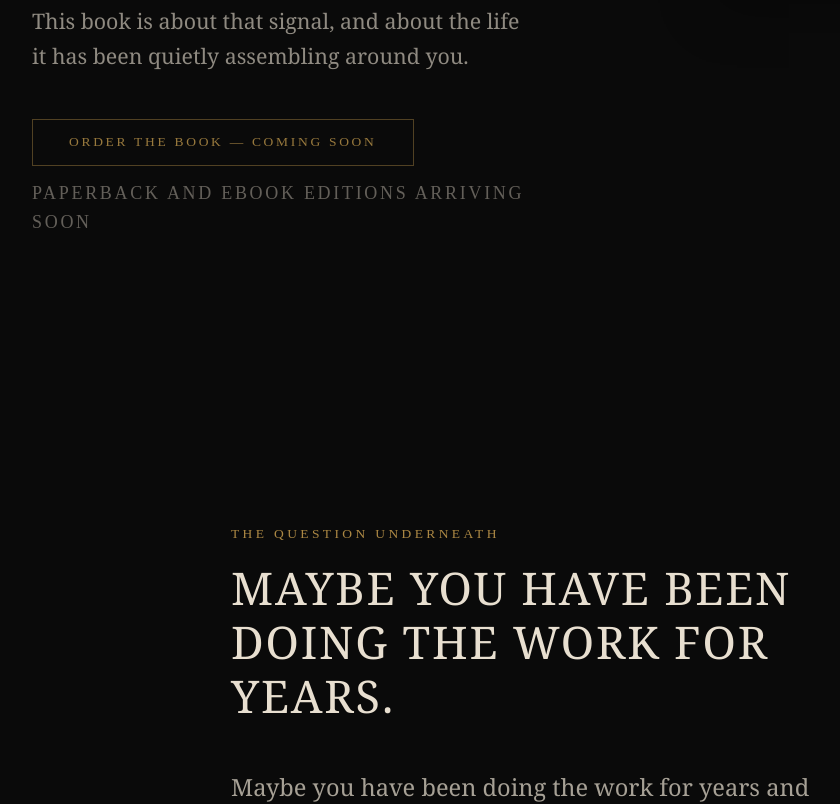
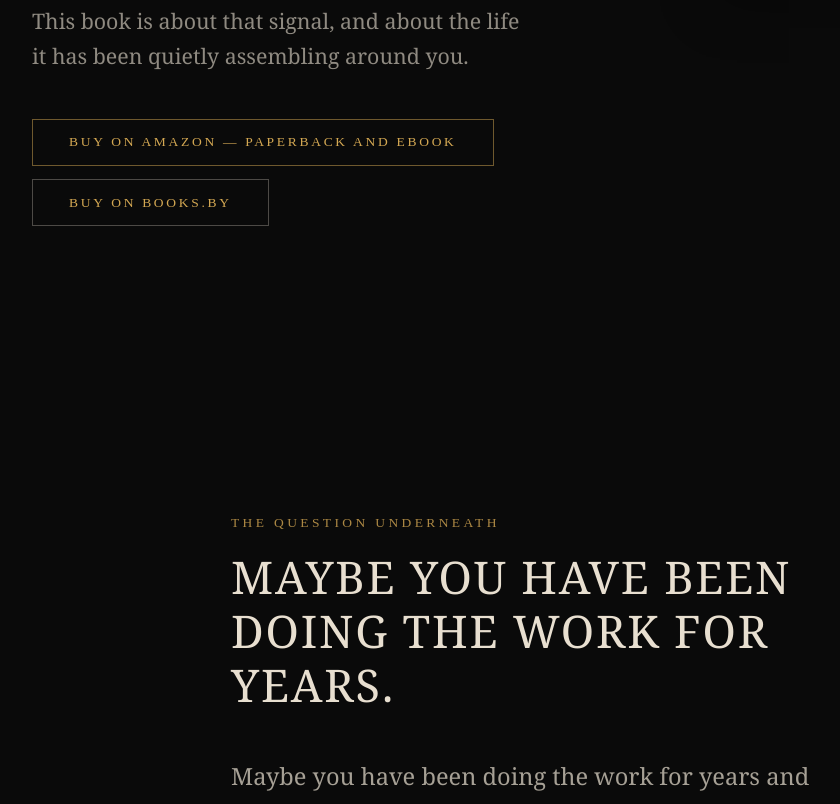
Before and after one commit to lissy216/miskwa-site, a Next.js app: page /the-signal in a window 1280 px wide. Shown: the part 1015-1819 px from the top of the page, without its empty margins (58-898 px from the left). Built offline with nearby package versions, Linux system fonts and the light colour scheme.

Commit message:
Add Amazon + Books.by purchase links for The Signal

```diff
--- a/src/app/the-signal/page.tsx
+++ b/src/app/the-signal/page.tsx
@@ -40,12 +40,22 @@ export default function TheSignal() {
             </p>
 
             <div className="flex flex-col gap-3">
-              <span className="btn-primary inline-flex items-center gap-3 w-fit cursor-default opacity-70">
-                Order the Book &mdash; Coming Soon
-              </span>
-              <p className="font-display text-caption text-bone/40 tracking-[0.15em] uppercase">
-                Paperback and Ebook editions arriving soon
-              </p>
+              <a
+                href="https://a.co/d/020dzwrJ"
+                target="_blank"
+                rel="noopener noreferrer"
+                className="btn-primary inline-flex items-center gap-3 w-fit"
+              >
+                Buy on Amazon &mdash; Paperback and Ebook
+              </a>
+              <a
+                href="https://books.by/miskwa-kimiwan/the-signal"
+                target="_blank"
+                rel="noopener noreferrer"
+                className="btn-primary border-bone/30 hover:border-bone hover:bg-bone hover:text-night inline-flex items-center gap-3 w-fit"
+              >
+                Buy on Books.by
+              </a>
             </div>
           </div>
 
@@ -168,14 +178,27 @@ export default function TheSignal() {
             The Signal
           </h2>
           <p className="font-body text-body-lg text-bone/70 mb-10">
-            Paperback and ebook editions arriving soon.
+            Available now in paperback and ebook.
           </p>
-          <div className="flex flex-col items-center gap-4">
-            <span className="btn-primary cursor-default opacity-70">
-              Order the Book &mdash; Coming Soon
-            </span>
-            <p className="font-display text-caption text-bone/50 tracking-[0.15em] uppercase">
-              Purchase links will appear here when available
+          <div className="flex flex-col items-center gap-3">
+            <a
+              href="https://a.co/d/020dzwrJ"
+              target="_blank"
+              rel="noopener noreferrer"
+              className="btn-primary inline-flex items-center gap-3 w-fit"
+            >
+              Buy on Amazon &mdash; Paperback and Ebook
+            </a>
+            <a
+              href="https://books.by/miskwa-kimiwan/the-signal"
+              target="_blank"
+              rel="noopener noreferrer"
+              className="btn-primary border-bone/30 hover:border-bone hover:bg-bone hover:text-night inline-flex items-center gap-3 w-fit"
+            >
+              Buy on Books.by
+            </a>
+            <p className="font-display text-caption text-bone/50 tracking-[0.15em] uppercase mt-4">
+              More retailers to come
             </p>
           </div>
         </div>
```
